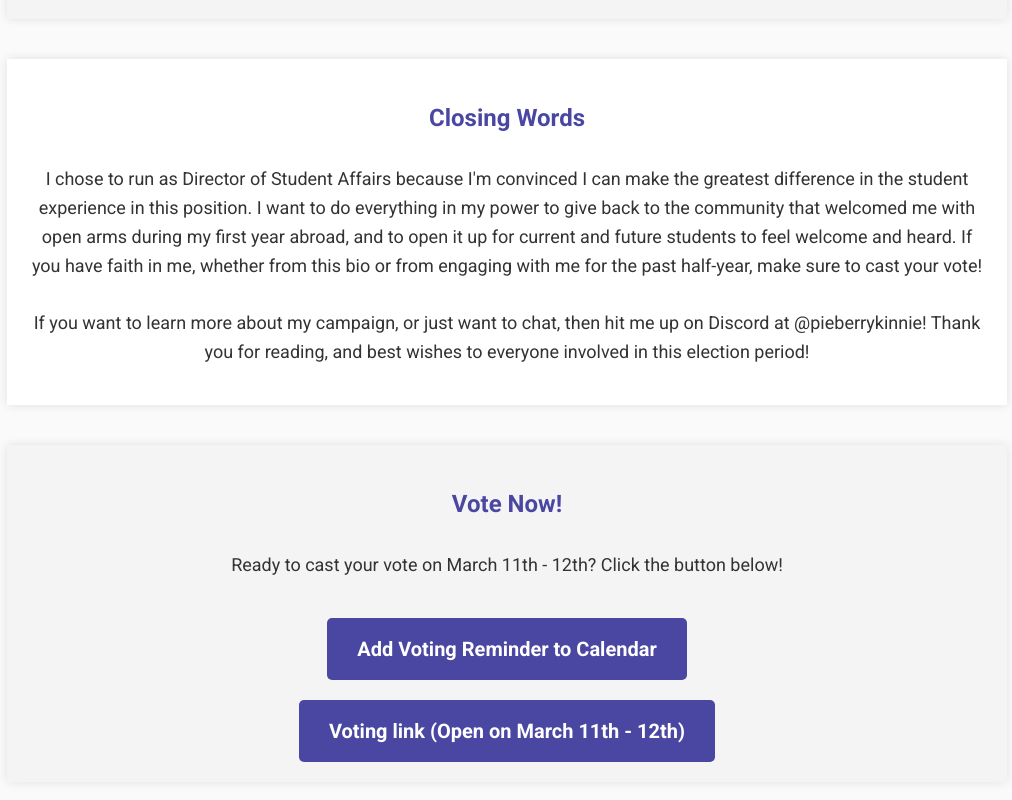
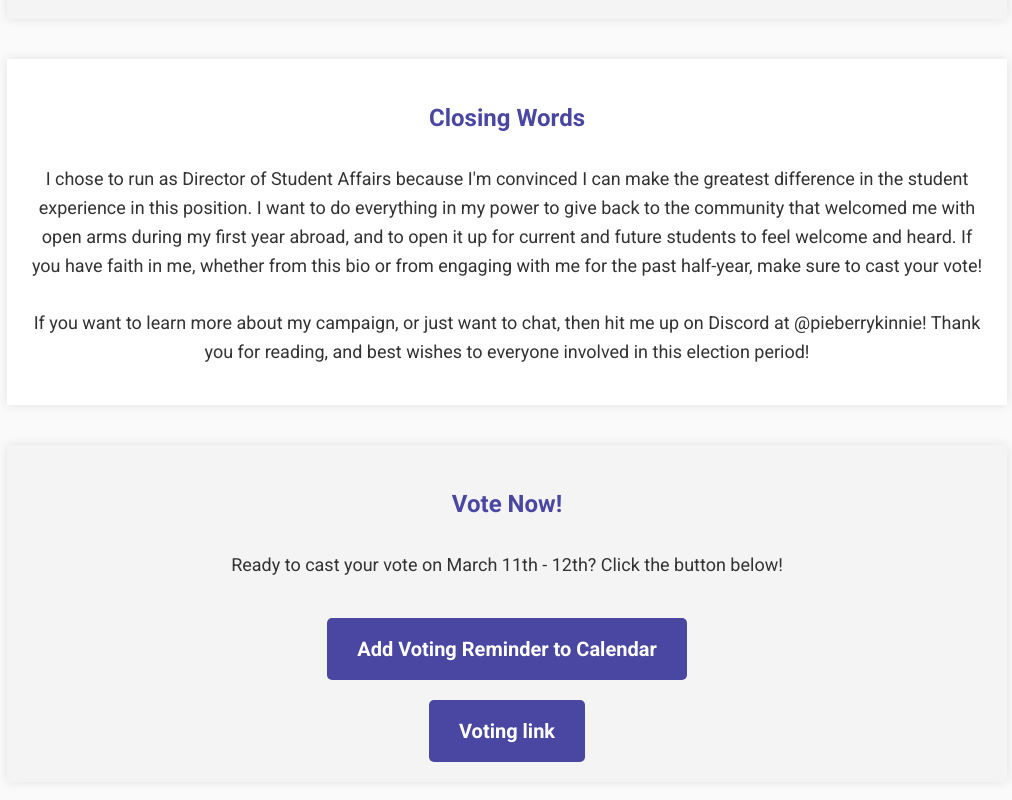
Before and after one commit to pieberrykinnie/election-bio, a plain HTML site: page index.html in a window 1280 px wide. Shown: the part 1429-2229 px from the top of the page, without its empty margins (133-1145 px from the left). Drawn offline with Linux system fonts and the light colour scheme.

Commit message:
feat: Update voting link

```diff
--- a/index.html
+++ b/index.html
@@ -43,7 +43,7 @@
             <h1>Vote Now!</h1>
             <p>Ready to cast your vote on March 11th - 12th? Click the button below!</p>
             <a href="https://www.google.com/calendar/render?action=TEMPLATE&text=Vote%20Quoc%20Hoang%20Vu%20for%20Director%20of%20Student%20Affairs&dates=20240311T140000Z/20240313T045959Z" class="vote-button" target="_blank">Add Voting Reminder to Calendar</a>
-            <a href="#" target="_blank" class="vote-button">Voting link (Open on March 11th - 12th)</a>
+            <a href="https://forms.office.com/r/e4wtA6JGBS" target="_blank" class="vote-button">Voting link</a>
         </section>
     </div>
 </body>
```
